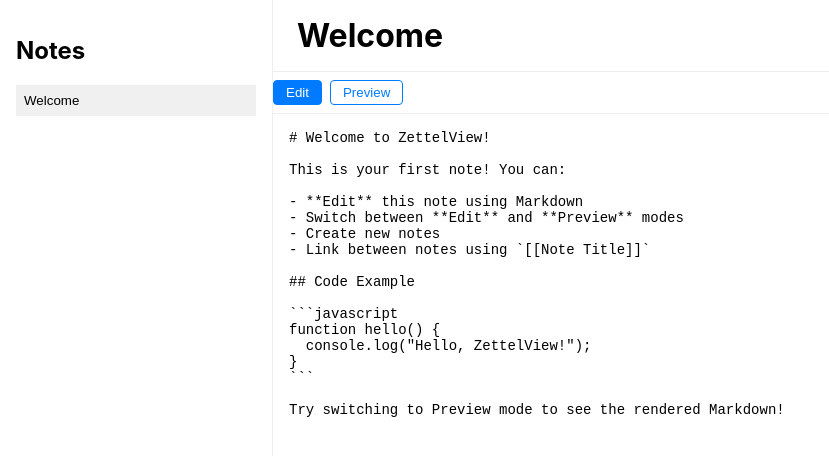
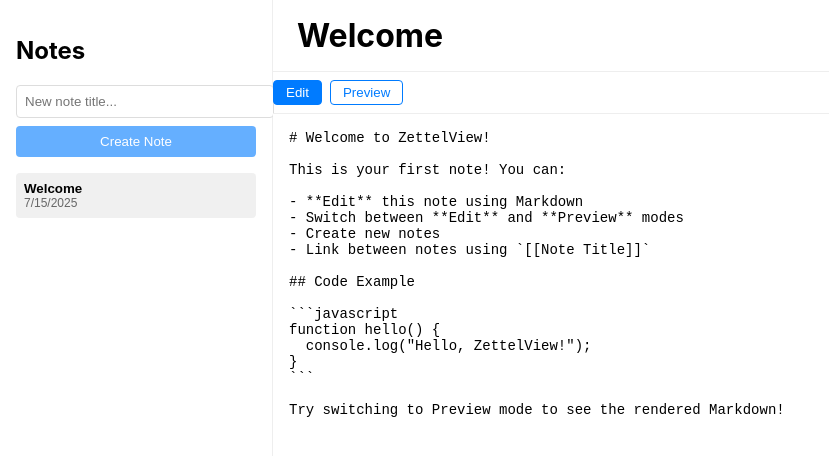
Before and after one commit to blaster151/zettelview, a React (Create React App) app: page / in a window 1280 px wide. Shown: the top 456 px of the page, without its empty margins (0-829 px from the left). Built offline with nearby package versions, Linux system fonts and the light colour scheme.

Commit message:
Add Zustand store, note creation, and internal linking functionality

```diff
--- a/src/App.tsx
+++ b/src/App.tsx
@@ -1,69 +1,16 @@
-import React, { useState } from 'react';
+import React from 'react';
 import './App.css';
 import MarkdownEditor from './components/MarkdownEditor';
-
-// Placeholder note type
-interface Note {
-  id: string;
-  title: string;
-  body: string;
-}
-
-const initialNotes: Note[] = [
-  {
-    id: 'welcome',
-    title: 'Welcome',
-    body: `# Welcome to ZettelView!
-
-This is your first note! You can:
-
-- **Edit** this note using Markdown
-- Switch between **Edit** and **Preview** modes
-- Create new notes
-- Link between notes using \`[[Note Title]]\`
-
-## Code Example
-
-\`\`\`javascript
-function hello() {
-  console.log("Hello, ZettelView!");
-}
-\`\`\`
-
-Try switching to Preview mode to see the rendered Markdown!`
-  },
-];
+import NoteSidebar from './components/NoteSidebar';
+import { useNoteStore } from './store/noteStore';
 
 function App() {
-  const [notes, setNotes] = useState<Note[]>(initialNotes);
-  const [selectedId, setSelectedId] = useState<string>('welcome');
-
-  const selectedNote = notes.find((n) => n.id === selectedId);
+  const { selectedId, getNote, updateNote } = useNoteStore();
+  const selectedNote = selectedId ? getNote(selectedId) : null;
 
   return (
     <div className="app-container" style={{ display: 'flex', height: '100vh' }}>
-      <aside style={{ width: 240, borderRight: '1px solid #eee', padding: 16 }}>
-        <h2>Notes</h2>
-        <ul style={{ listStyle: 'none', padding: 0 }}>
-          {notes.map((note) => (
-            <li key={note.id}>
-              <button
-                style={{
-                  background: note.id === selectedId ? '#f0f0f0' : 'transparent',
-                  border: 'none',
-                  textAlign: 'left',
-                  width: '100%',
-                  padding: 8,
-                  cursor: 'pointer',
-                }}
-                onClick={() => setSelectedId(note.id)}
-              >
-                {note.title}
-              </button>
-            </li>
-          ))}
-        </ul>
-      </aside>
+      <NoteSidebar />
       <main style={{ flex: 1, display: 'flex', flexDirection: 'column' }}>
         {selectedNote ? (
           <div style={{ height: '100%', display: 'flex', flexDirection: 'column' }}>
@@ -74,11 +21,9 @@ function App() {
               <MarkdownEditor
                 value={selectedNote.body}
                 onChange={(newBody) => {
-                  setNotes((prev) =>
-                    prev.map((n) =>
-                      n.id === selectedId ? { ...n, body: newBody } : n
-                    )
-                  );
+                  if (selectedId) {
+                    updateNote(selectedId, { body: newBody });
+                  }
                 }}
               />
             </div>
--- a/src/components/MarkdownEditor.tsx
+++ b/src/components/MarkdownEditor.tsx
@@ -2,6 +2,7 @@ import React, { useState } from 'react';
 import ReactMarkdown from 'react-markdown';
 import { Prism as SyntaxHighlighter } from 'react-syntax-highlighter';
 import { tomorrow } from 'react-syntax-highlighter/dist/esm/styles/prism';
+import { useNoteStore } from '../store/noteStore';
 
 interface MarkdownEditorProps {
   value: string;
@@ -15,6 +16,37 @@ const MarkdownEditor: React.FC<MarkdownEditorProps> = ({
   placeholder = 'Start writing your note...'
 }) => {
   const [isPreview, setIsPreview] = useState(false);
+  const { findOrCreateNote, selectNote } = useNoteStore();
+
+  const handleInternalLink = (noteTitle: string) => {
+    const noteId = findOrCreateNote(noteTitle);
+    selectNote(noteId);
+  };
+
+  // Custom component for internal links
+  const InternalLink: React.FC<{ children: string }> = ({ children }) => {
+    const linkText = children.toString();
+    if (linkText.startsWith('[[') && linkText.endsWith(']]')) {
+      const noteTitle = linkText.slice(2, -2);
+      return (
+        <button
+          onClick={() => handleInternalLink(noteTitle)}
+          style={{
+            background: 'none',
+            border: 'none',
+            color: '#007bff',
+            textDecoration: 'underline',
+            cursor: 'pointer',
+            padding: 0,
+            font: 'inherit'
+          }}
+        >
+          {noteTitle}
+        </button>
+      );
+    }
+    return <span>{children}</span>;
+  };
 
   return (
     <div style={{ height: '100%', display: 'flex', flexDirection: 'column' }}>
@@ -53,14 +85,13 @@ const MarkdownEditor: React.FC<MarkdownEditorProps> = ({
           <div style={{ padding: '16px' }}>
             <ReactMarkdown
               components={{
-                code({ node, inline, className, children, ...props }) {
+                code({ node, inline, className, children, ...props }: any) {
                   const match = /language-(\w+)/.exec(className || '');
                   return !inline && match ? (
                     <SyntaxHighlighter
                       style={tomorrow}
                       language={match[1]}
                       PreTag="div"
-                      {...props}
                     >
                       {String(children).replace(/\n$/, '')}
                     </SyntaxHighlighter>
@@ -69,6 +100,23 @@ const MarkdownEditor: React.FC<MarkdownEditorProps> = ({
                       {children}
                     </code>
                   );
+                },
+                p: ({ children }: any) => {
+                  // Handle internal links in paragraphs
+                  if (typeof children === 'string') {
+                    const parts = children.split(/(\[\[.*?\]\])/);
+                    return (
+                      <p>
+                        {parts.map((part: string, index: number) => {
+                          if (part.match(/^\[\[.*?\]\]$/)) {
+                            return <InternalLink key={index}>{part}</InternalLink>;
+                          }
+                          return part;
+                        })}
+                      </p>
+                    );
+                  }
+                  return <p>{children}</p>;
                 }
               }}
             >
--- /dev/null
+++ b/src/components/NoteSidebar.tsx
@@ -0,0 +1,80 @@
+import React, { useState } from 'react';
+import { useNoteStore } from '../store/noteStore';
+
+const NoteSidebar: React.FC = () => {
+  const { notes, selectedId, selectNote, addNote } = useNoteStore();
+  const [newNoteTitle, setNewNoteTitle] = useState('');
+
+  const handleCreateNote = (e: React.FormEvent) => {
+    e.preventDefault();
+    if (newNoteTitle.trim()) {
+      addNote(newNoteTitle.trim());
+      setNewNoteTitle('');
+    }
+  };
+
+  return (
+    <aside style={{ width: 240, borderRight: '1px solid #eee', padding: 16 }}>
+      <h2>Notes</h2>
+
+      <form onSubmit={handleCreateNote} style={{ marginBottom: 16 }}>
+        <input
+          type="text"
+          value={newNoteTitle}
+          onChange={(e) => setNewNoteTitle(e.target.value)}
+          placeholder="New note title..."
+          style={{
+            width: '100%',
+            padding: '8px',
+            border: '1px solid #ddd',
+            borderRadius: '4px',
+            marginBottom: '8px'
+          }}
+        />
+        <button
+          type="submit"
+          disabled={!newNoteTitle.trim()}
+          style={{
+            width: '100%',
+            padding: '8px',
+            background: '#007bff',
+            color: 'white',
+            border: 'none',
+            borderRadius: '4px',
+            cursor: newNoteTitle.trim() ? 'pointer' : 'not-allowed',
+            opacity: newNoteTitle.trim() ? 1 : 0.6
+          }}
+        >
+          Create Note
+        </button>
+      </form>
+
+      <ul style={{ listStyle: 'none', padding: 0 }}>
+        {notes.map((note) => (
+          <li key={note.id}>
+            <button
+              style={{
+                background: note.id === selectedId ? '#f0f0f0' : 'transparent',
+                border: 'none',
+                textAlign: 'left',
+                width: '100%',
+                padding: 8,
+                cursor: 'pointer',
+                borderRadius: '4px',
+                marginBottom: '4px'
+              }}
+              onClick={() => selectNote(note.id)}
+            >
+              <div style={{ fontWeight: 'bold' }}>{note.title}</div>
+              <div style={{ fontSize: '12px', color: '#666' }}>
+                {new Date(note.updatedAt).toLocaleDateString()}
+              </div>
+            </button>
+          </li>
+        ))}
+      </ul>
+    </aside>
+  );
+};
+
+export default NoteSidebar;
--- /dev/null
+++ b/src/store/noteStore.ts
@@ -0,0 +1,113 @@
+import { create } from 'zustand';
+
+export interface Note {
+  id: string;
+  title: string;
+  body: string;
+  createdAt: Date;
+  updatedAt: Date;
+}
+
+interface NoteStore {
+  notes: Note[];
+  selectedId: string | null;
+
+  // Actions
+  addNote: (title: string) => void;
+  updateNote: (id: string, updates: Partial<Note>) => void;
+  selectNote: (id: string) => void;
+  getNote: (id: string) => Note | undefined;
+  findOrCreateNote: (title: string) => string; // returns note id
+}
+
+export const useNoteStore = create<NoteStore>((set, get) => ({
+  notes: [
+    {
+      id: 'welcome',
+      title: 'Welcome',
+      body: `# Welcome to ZettelView!
+
+This is your first note! You can:
+
+- **Edit** this note using Markdown
+- Switch between **Edit** and **Preview** modes
+- Create new notes
+- Link between notes using \`[[Note Title]]\`
+
+## Code Example
+
+\`\`\`javascript
+function hello() {
+  console.log("Hello, ZettelView!");
+}
+\`\`\`
+
+Try switching to Preview mode to see the rendered Markdown!`,
+      createdAt: new Date(),
+      updatedAt: new Date(),
+    },
+  ],
+  selectedId: 'welcome',
+
+  addNote: (title: string) => {
+    const id = title.toLowerCase().replace(/[^a-z0-9]/g, '-');
+    const newNote: Note = {
+      id,
+      title,
+      body: `# ${title}\n\nStart writing your note here...`,
+      createdAt: new Date(),
+      updatedAt: new Date(),
+    };
+
+    set((state) => ({
+      notes: [...state.notes, newNote],
+      selectedId: id,
+    }));
+  },
+
+  updateNote: (id: string, updates: Partial<Note>) => {
+    set((state) => ({
+      notes: state.notes.map((note) =>
+        note.id === id
+          ? { ...note, ...updates, updatedAt: new Date() }
+          : note
+      ),
+    }));
+  },
+
+  selectNote: (id: string) => {
+    set({ selectedId: id });
+  },
+
+  getNote: (id: string) => {
+    return get().notes.find((note) => note.id === id);
+  },
+
+  findOrCreateNote: (title: string) => {
+    const state = get();
+    const existingNote = state.notes.find(
+      (note) => note.title.toLowerCase() === title.toLowerCase()
+    );
+
+    if (existingNote) {
+      return existingNote.id;
+    }
+
+    // Create new note
+    const id = title.toLowerCase().replace(/[^a-z0-9]/g, '-');
+    const newNote: Note = {
+      id,
+      title,
+      body: `# ${title}\n\nStart writing your note here...`,
+      createdAt: new Date(),
+      updatedAt: new Date(),
+    };
+
+    set((state) => ({
+      notes: [...state.notes, newNote],
+      selectedId: id,
+    }));
+
+    return id;
+  },
+}));
```
Also changed, not shown: 1 other file (tests, documents, lock files or other folders).
